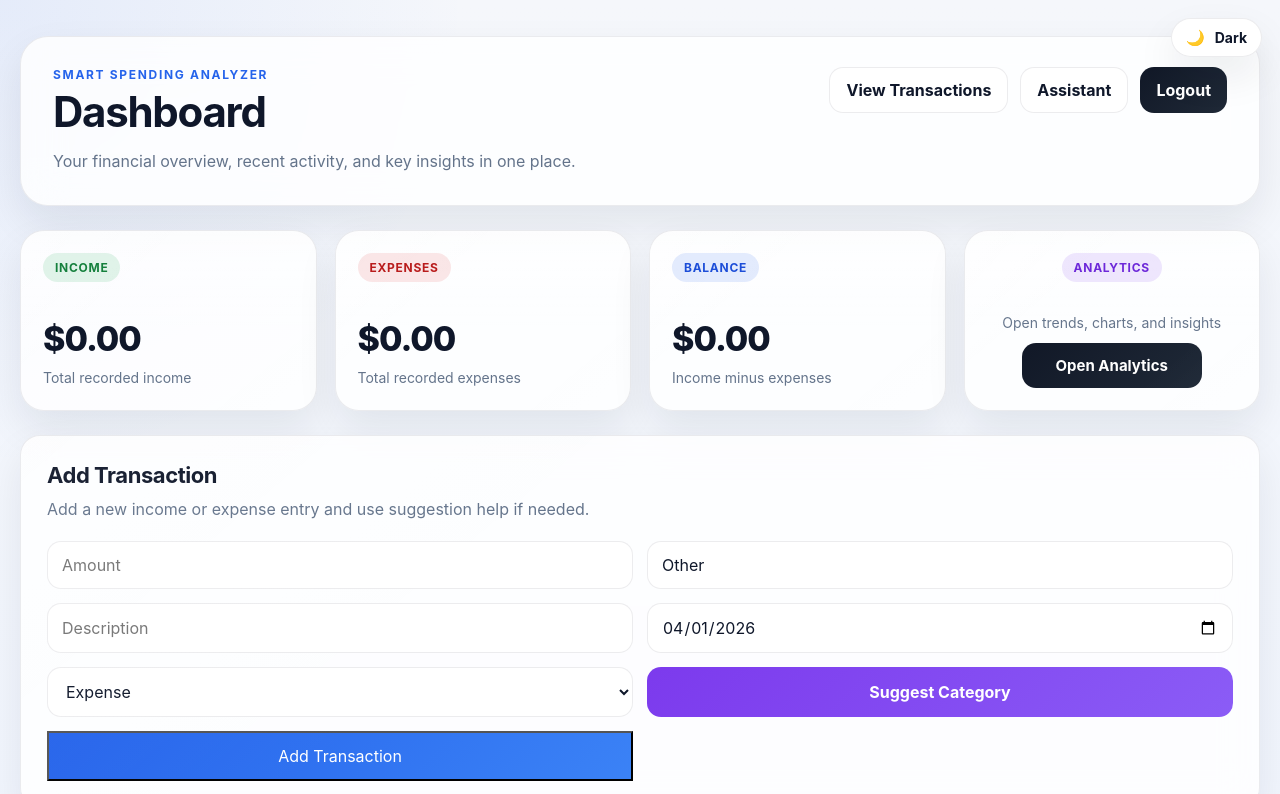
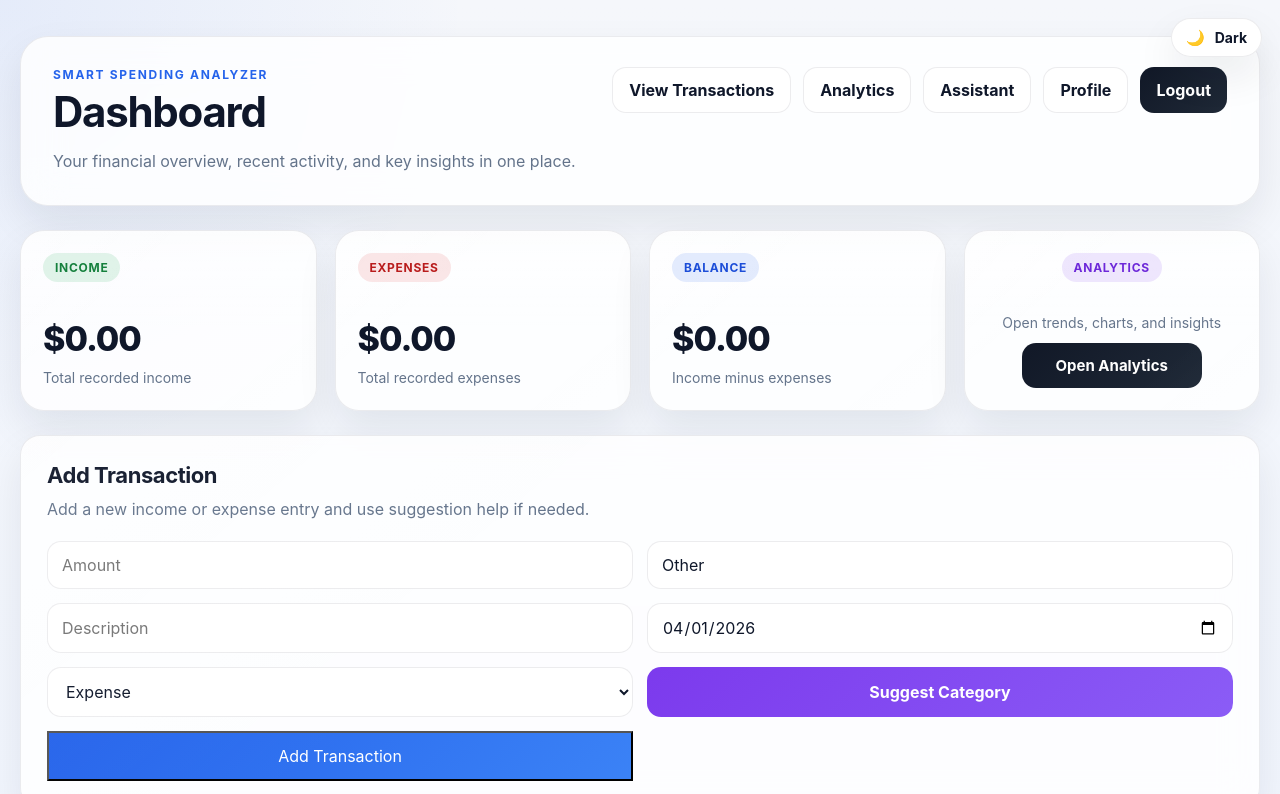
Before and after one commit to pooriaaj/smart-spending-analyzer, a React app in the folder frontend/: page /dashboard in a window 1280 px wide. Shown: the top 794 px of the page. Built offline with nearby package versions, Linux system fonts and the light colour scheme; no server answers; sample sign-in values are in the browser's storage; the HTML template or start-up script is replaced by a standard one.

Commit message:
Phase 1 Step 4: add profile navigation from dashboard

```diff
--- a/frontend/src/pages/DashboardPage.jsx
+++ b/frontend/src/pages/DashboardPage.jsx
@@ -225,9 +225,23 @@ function DashboardPage() {
 
             <button
               className="secondary-button"
+              onClick={() => navigate("/analytics")}
+            >
+              Analytics
+            </button>
+
+            <button
+              className="secondary-button"
               onClick={() => navigate("/assistant")}
             >
               Assistant
+            </button>
+
+            <button
+              className="secondary-button"
+              onClick={() => navigate("/profile")}
+            >
+              Profile
             </button>
 
             <button className="logout-button" onClick={handleLogout}>
```
